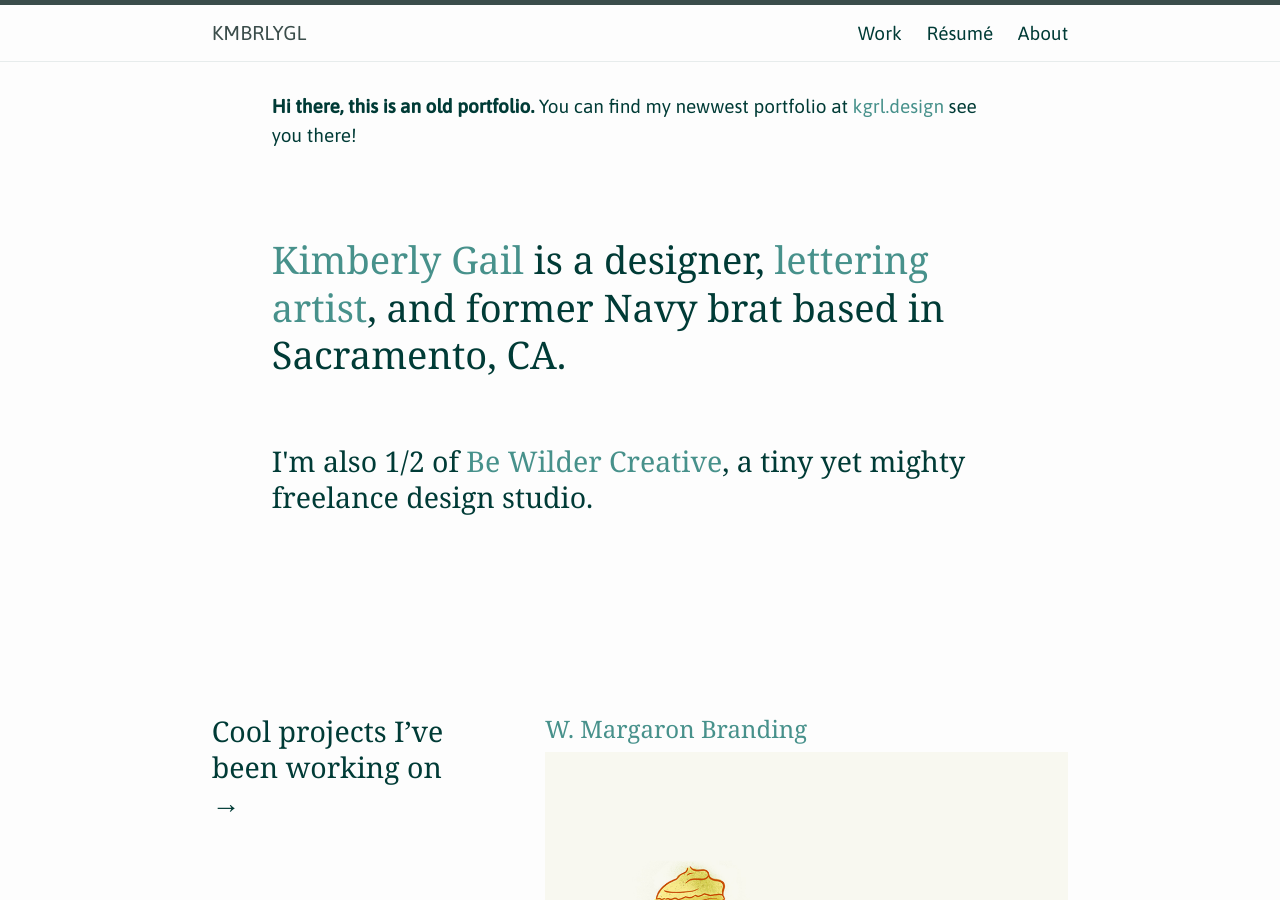
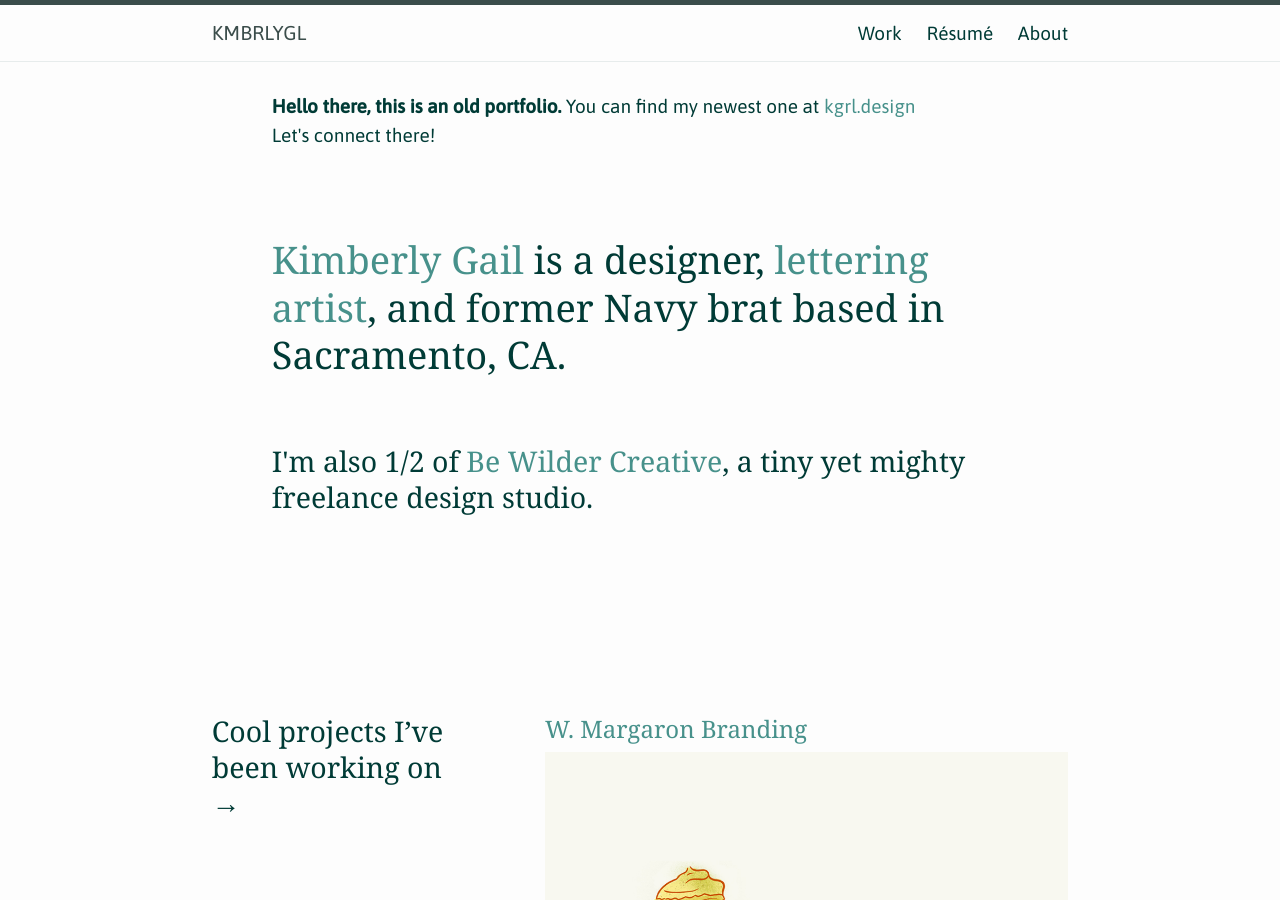
Before and after one commit to kmbrlygl/kmbrlygl.github.io, a Jekyll site: the page built from index.html, in a window 1280 px wide and 900 px high. Built offline with Jekyll 4.4.1, drawn with Linux system fonts in a browser that asks for light colours.

Commit message:
Fix types

```diff
--- a/index.html
+++ b/index.html
@@ -4,7 +4,7 @@
 
 <div class="wrapper">
     <div class="intro">
-      <strong>Hi there, this is an old portfolio.</strong> You can find my newwest portfolio at <a href="https://kgrl.design/" target="_blank">kgrl.design</a> see you there!
+      <strong>Hello there, this is an old portfolio.</strong> You can find my newest one at <a href="https://kgrl.design/" target="_blank">kgrl.design</a> <br>Let's connect there!
       <h1><a href="https://www.linkedin.com/in/klosenara/">Kimberly Gail</a> is a designer, <a href="/work/handlettering/">lettering artist</a>, and former Navy brat based in Sacramento, CA.</h1>
       <h2>I'm also 1/2 of <a href="http://bewildercreative.co/">Be Wilder Creative</a>, a tiny yet mighty freelance design studio.
       </div>
```
